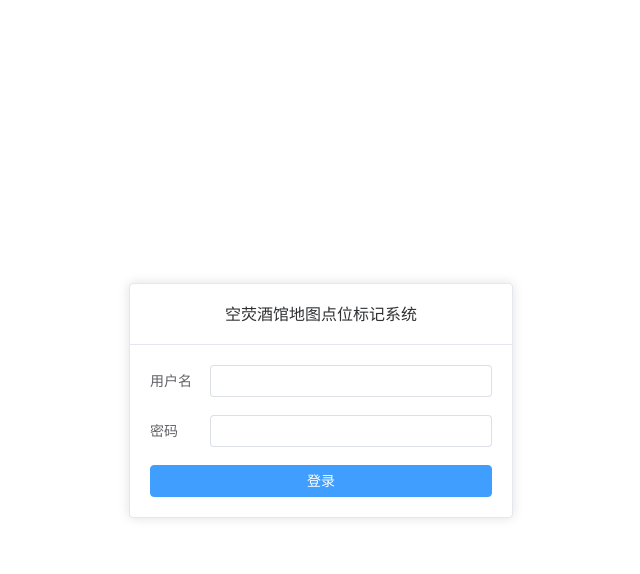
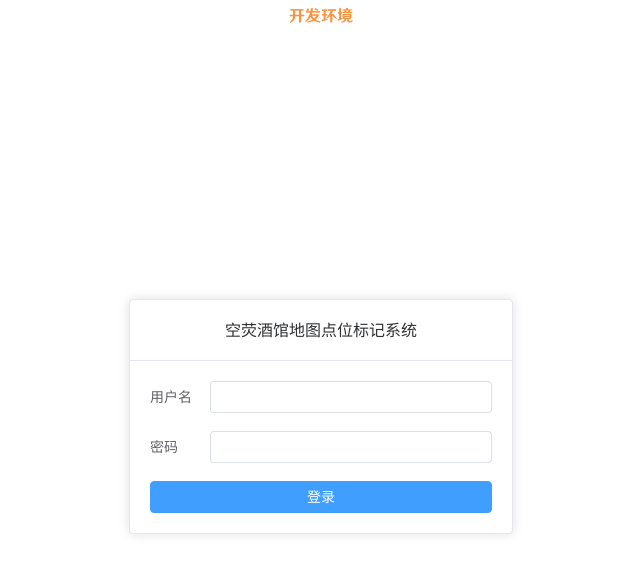
Before and after one commit to kongying-tavern/map_register_v3, a Vue app: page /login in a window 1280 px wide. Shown: the top 574 px of the page, without its empty margins (319-959 px from the left). Built offline with nearby package versions, Linux system fonts and the light colour scheme.

Commit message:
feat: 添加开发模式信息显示

```diff
--- a/src/App.vue
+++ b/src/App.vue
@@ -1,8 +1,30 @@
 <script setup lang="ts">
 import { AppDialogProvider } from '@/components'
+
+const route = useRoute()
+
+const isDevelopmentEnv = import.meta.env.DEV
+const isMapPage = computed(() => route.path === '/map')
 </script>
 
 <template>
+  <div
+    class="w-full h-full flex flex-col items-stretch"
+  >
+    <div
+      v-if="isDevelopmentEnv"
+      class="genshin-text text-md p-1 px-2 text-center transition-all duration-150"
+      :class="{
+        'text-orange-400': !isMapPage,
+      }"
+      :style="{
+        background: isMapPage ? '#E2DED5' : 'var(--el-bg-color)',
+        color: isMapPage ? '#4A4F50' : undefined,
+      }"
+    >
+      开发环境
+    </div>
+
     <router-view v-slot="{ Component }">
       <Transition name="fade" mode="out-in" appear>
         <keep-alive>
@@ -10,6 +32,7 @@ import { AppDialogProvider } from '@/components'
         </keep-alive>
       </Transition>
     </router-view>
+  </div>
 
   <AppDialogProvider />
 </template>
--- a/src/pages/pageLogin/PageLogin.vue
+++ b/src/pages/pageLogin/PageLogin.vue
@@ -6,6 +6,7 @@ const { loginForm, loading, login } = useLoginForm()
 </script>
 
 <template>
+  <div class="h-full grid place-items-center">
     <el-card class="w-96">
       <template #header>
         <div class="w-full text-center">
@@ -25,4 +26,5 @@ const { loginForm, loading, login } = useLoginForm()
         </el-button>
       </el-form>
     </el-card>
+  </div>
 </template>
```
Lines whose indentation alone changed are shown as unchanged.
